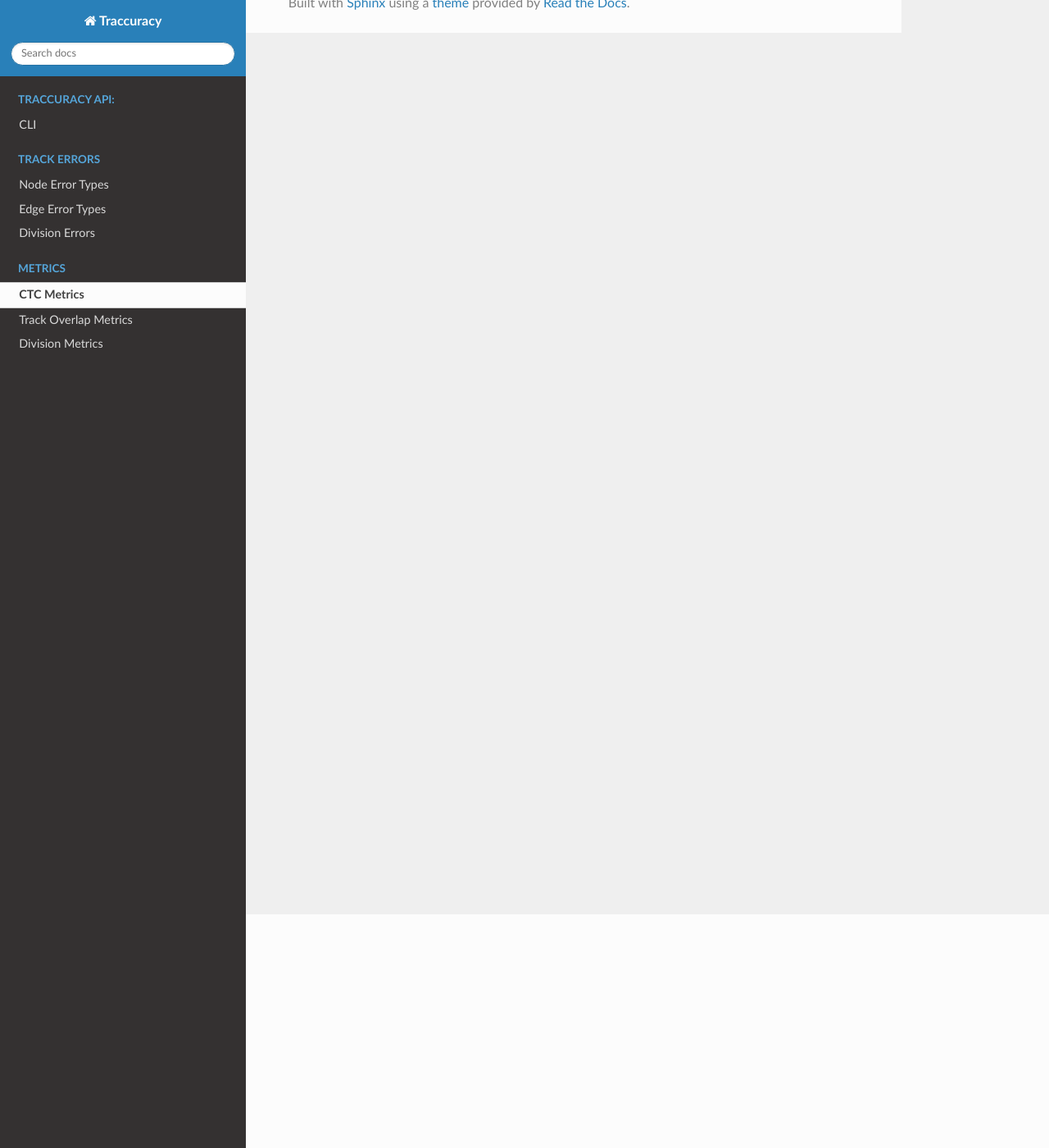
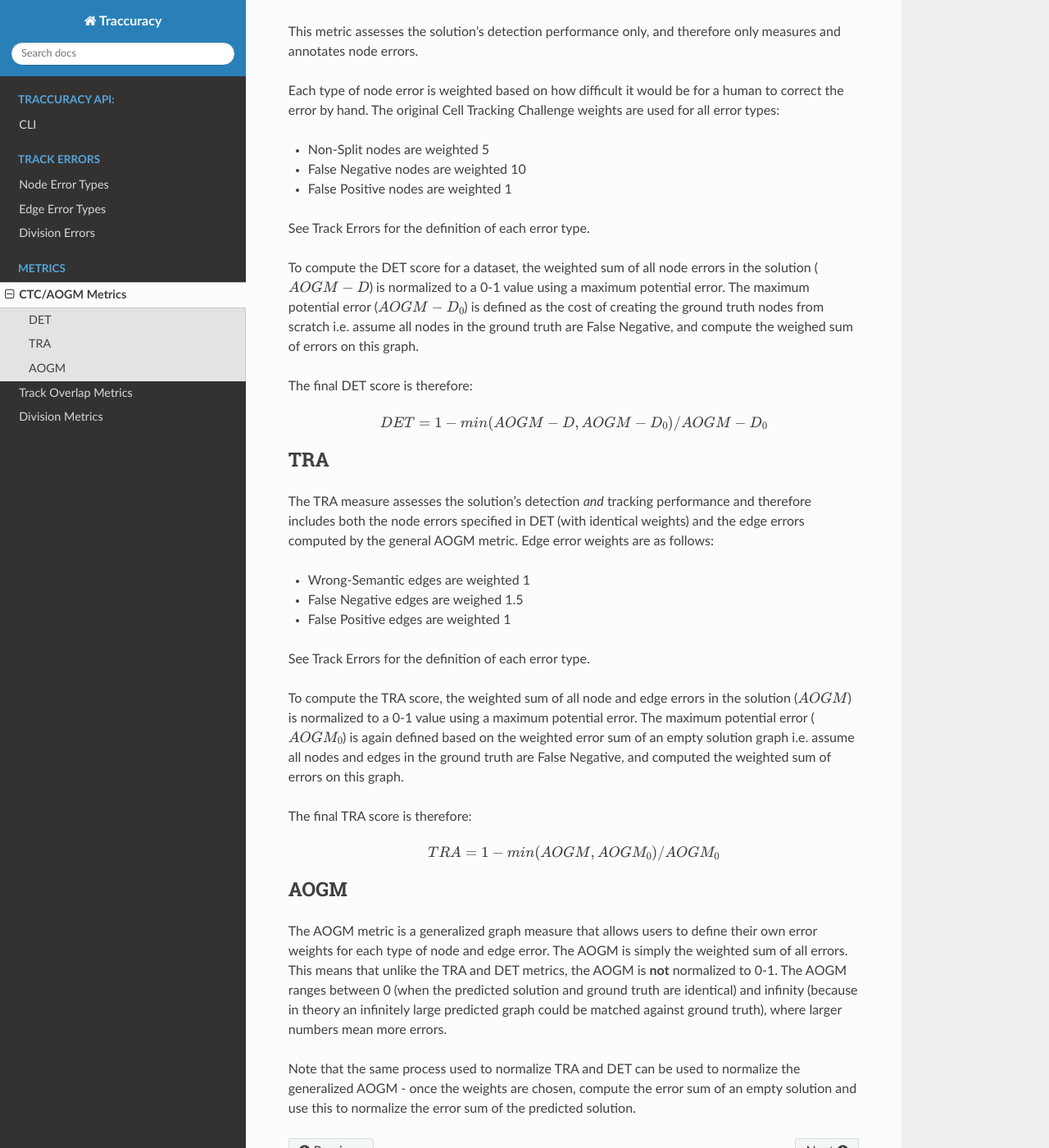
Before and after one commit to Janelia-Trackathon-2023/traccuracy, a Sphinx documentation site: the page built from docs/source/metrics/ctc.rst, in a window 1280 px wide and 1400 px high, scrolled down 285 px. Shown: the whole window at 82% size. Built offline with Sphinx 7.4.7 and the Read the Docs theme 2.0.0, drawn with Linux system fonts in a browser that asks for light colours; pages that are not in the unit, such as notebooks, are missing from menus; some of the changed text lies outside the part shown.

Commit message:
Expand CTC DET Measure docs (#130)
* Add some docs

* Hopefully get rid of warning

* Split different error weights into list

* Add TRA def

* Fix space

* Add a bit about AOGM

---------

Co-authored-by: Draga Doncila <ddon0001@student.monash.edu>

```diff
--- a/docs/source/metrics/ctc.rst
+++ b/docs/source/metrics/ctc.rst
@@ -1,2 +1,76 @@
-CTC Metrics
-===========
+CTC/AOGM Metrics
+=================
+
+These metrics are an implementation of the Cell Segmentation \& Tracking Challenge TRA and DET metrics,
+as described on the Challenge `website <http://celltrackingchallenge.net/evaluation-methodology/>`_,
+as well as the more general Acyclic Oriented Graph Measure (AOGM) metric, as described in `this
+paper <https://journals.plos.org/plosone/article/file?id=10.1371/journal.pone.0144959&type=printable>`_.
+
+
+DET
+-----------------------
+
+This metric assesses the solution's detection performance only, and therefore only measures
+and annotates node errors.
+
+Each type of node error is weighted based on how difficult it would be for a human to correct
+the error by hand. The original Cell Tracking Challenge weights are used for all error types:
+
+* Non-Split nodes are weighted 5
+* False Negative nodes are weighted 10
+* False Positive nodes are weighted 1
+
+See Track Errors for the definition of each error type.
+
+To compute the DET score for a dataset, the weighted sum of all node errors in the solution (:math:`AOGM-D`)
+is normalized to a 0-1 value using a maximum potential error. The maximum potential error
+(:math:`AOGM-D_{0}`) is defined as the cost of creating the ground truth nodes from scratch i.e. assume all
+nodes in the ground truth are False Negative, and compute the weighed sum of errors
+on this graph.
+
+The final DET score is therefore:
+
+.. math::
+
+    DET = 1 - min(AOGM-D, AOGM-D_{0}) / AOGM-D_{0}
+
+
+TRA
+-----------------------
+
+The TRA measure assesses the solution's detection *and* tracking performance and therefore
+includes both the node errors specified in DET (with identical weights) and the edge errors
+computed by the general AOGM metric. Edge error weights are as follows:
+
+* Wrong-Semantic edges are weighted 1
+* False Negative edges are weighed 1.5
+* False Positive edges are weighted 1
+
+See Track Errors for the definition of each error type.
+
+To compute the TRA score, the weighted sum of all node and edge errors in the solution (:math:`AOGM`)
+is normalized to a 0-1 value using a maximum potential error. The maximum potential error (:math:`AOGM_{0}`) is again
+defined based on the weighted error sum of an empty solution graph i.e. assume all nodes and edges in the ground truth
+are False Negative, and computed the weighted sum of errors on this graph.
+
+The final TRA score is therefore:
+
+.. math::
+
+    TRA = 1 - min(AOGM, AOGM_{0}) / AOGM_{0}
+
+
+AOGM
+-----------------------
+
+The AOGM metric is a generalized graph measure that allows users to define their own
+error weights for each type of node and edge error. The AOGM is simply the
+weighted sum of all errors. This means that unlike the TRA and DET metrics,
+the AOGM is **not** normalized to 0-1. The AOGM ranges between 0 (when
+the predicted solution and ground truth are identical) and infinity (because in theory
+an infinitely large predicted graph could be matched against ground truth), where
+larger numbers mean more errors.
+
+Note that the same process used to normalize TRA and DET can be used to normalize the
+generalized AOGM - once the weights are chosen, compute the error sum of an empty solution
+and use this to normalize the error sum of the predicted solution.
```
